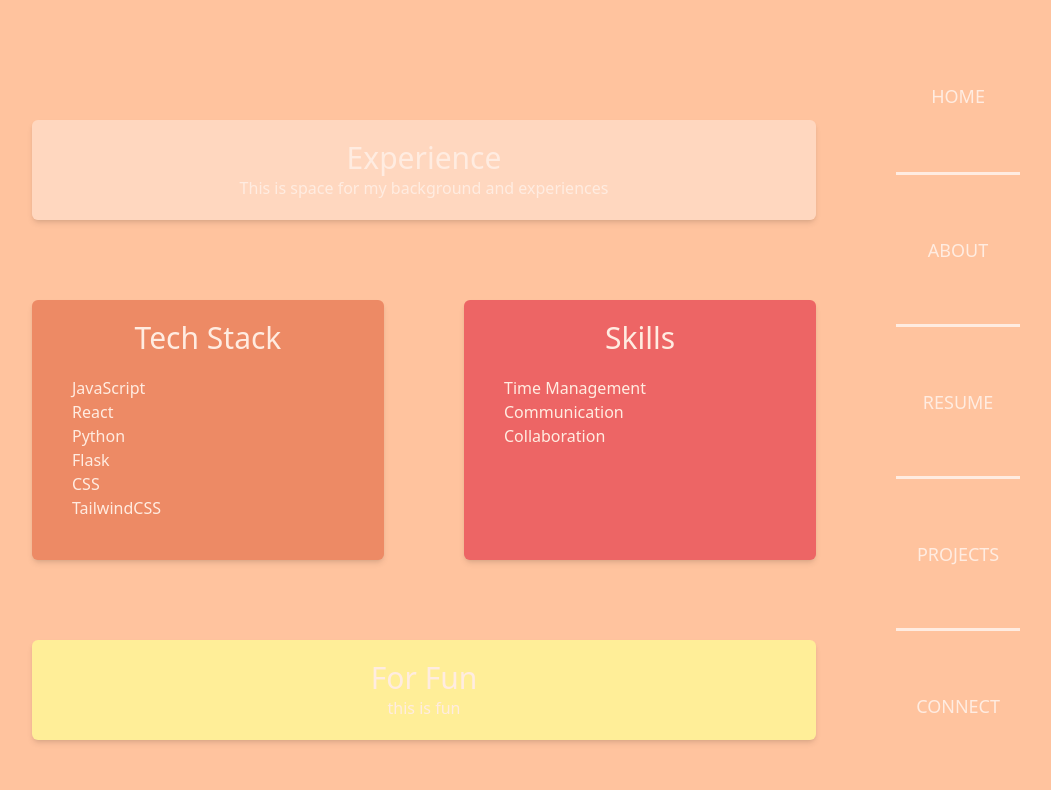
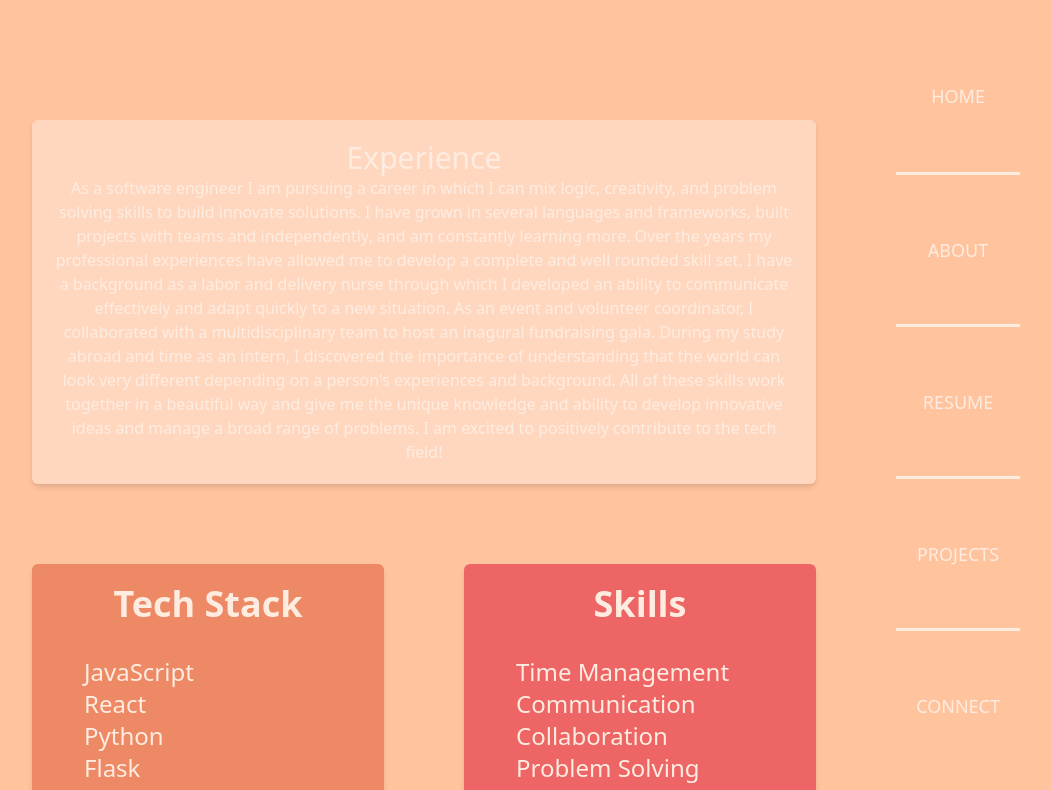
Before and after one commit to madalinefitz/Portfolio-Site, a React (Create React App) app: page /aboutme in a window 1280 px wide. Shown: the top 790 px of the page, without its empty margins (216-1267 px from the left). Built offline with nearby package versions, Linux system fonts and the light colour scheme.

Commit message:
added experience paragraph

```diff
--- a/src/components/AboutMe.js
+++ b/src/components/AboutMe.js
@@ -1,16 +1,21 @@
 import React from 'react'
+import {plainSunset} from './plainSunset.png'
 
 function AboutMe(){
     return(
-        <div class="bg-[#FFC39E] h-screen px-52 py-20">
+        <div class="bg-[#FFC39E] bg-cover px-52 py-20">
             <div class="bg-[#FFECE1] bg-opacity-50 text-center p-5 m-10 text-[#FFECE1] shadow-md rounded-md">
                 <h1 class="text-3xl font-medium">Experience</h1>
-                <p>This is space for my background and experiences</p>
+                <p>As a software engineer I am pursuing a career in which I can mix logic, creativity, and problem solving skills to build innovate solutions. I have grown in several languages and frameworks, built projects with teams and independently, and am constantly learning more.
+
+                Over the years my professional experiences have allowed me to develop a complete and well rounded skill set. I have a background as a labor and delivery nurse through which I developed an ability to communicate effectively and adapt quickly to a new situation. As an event and volunteer coordinator, I collaborated with a multidisciplinary team to host an inagural fundraising gala. During my study abroad and time as an intern, I discovered the importance of understanding that the world can look very different depending on a person's experiences and background.
+
+                All of these skills work together in a beautiful way and give me the unique knowledge and ability to develop innovative ideas and manage a broad range of problems. I am excited to positively contribute to the tech field!</p>
             </div>
             <div class="flex flex-rows text-[#FFECE1]">
                 <div class="basis-1/2 bg-[#ED8A65] m-10 shadow-md rounded-md">
-                    <h1 class="text-3xl text-center font-medium p-5">Tech Stack</h1>
-                    <div class="pl-10 pb-10">
+                    <h1 class="text-4xl text-center font-bold p-5">Tech Stack</h1>
+                    <div class="pl-10 pb-10 m-3 text-2xl">
                         <p>JavaScript</p>
                         <p>React</p>
                         <p>Python</p>
@@ -20,11 +25,12 @@ function AboutMe(){
                     </div>
                 </div>
                 <div class="basis-1/2 bg-[#ED6565] m-10 shadow-md rounded-md">
-                    <h1 class="text-3xl font-medium p-5 text-center">Skills</h1>
-                    <div class="pl-10 pb-10">
-                    <p>Time Management</p>
-                    <p>Communication</p>
-                    <p>Collaboration</p>
+                    <h1 class="text-4xl font-bold p-5 text-center">Skills</h1>
+                    <div class="pl-10 pb-10 m-3 text-2xl">
+                        <p>Time Management</p>
+                        <p>Communication</p>
+                        <p>Collaboration</p>
+                        <p>Problem Solving</p>
                     </div>
                 </div>
             </div>
```
Also changed, not shown: src/components/plainSunset.png (added).
